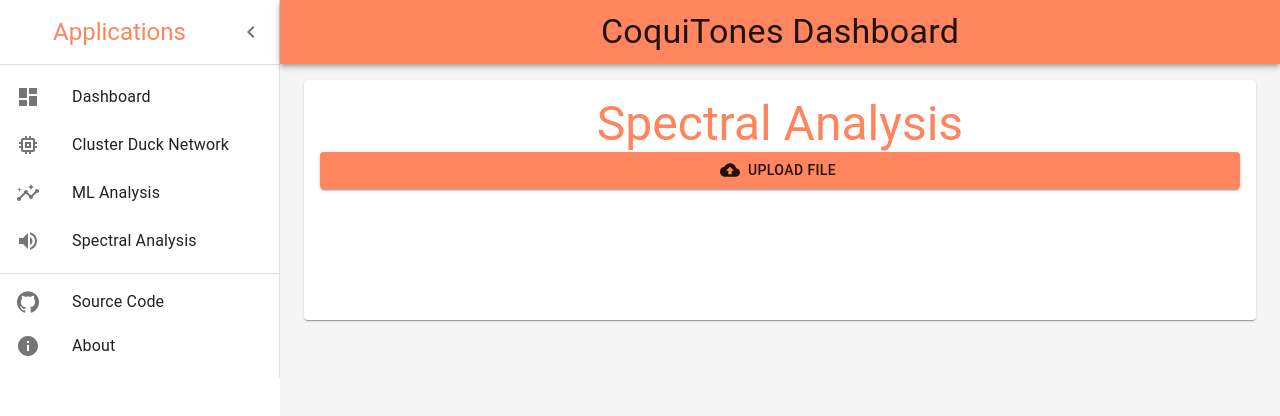
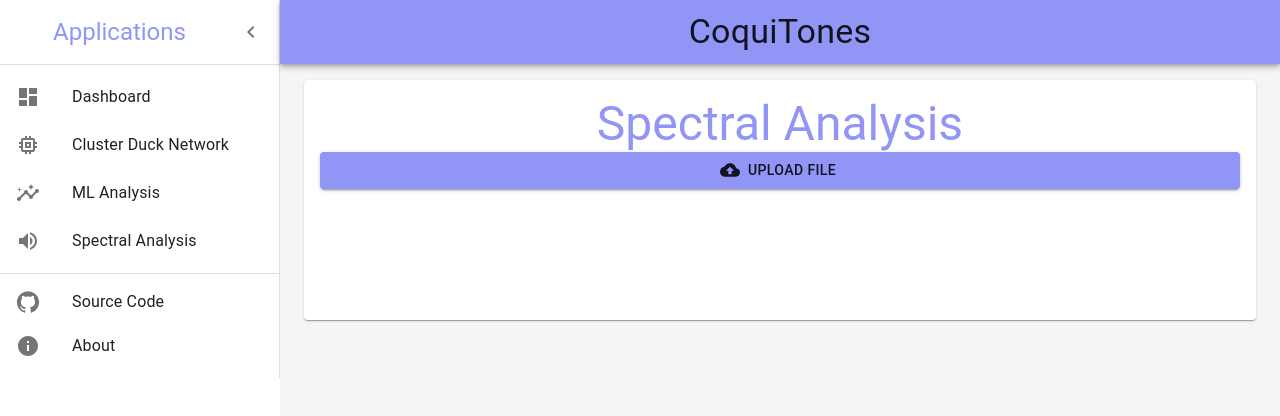
Before and after one commit to AlonsoUriarte14/CoquiTones, a React (Create React App) app in the folder Frontend/: page /SpectralAnalysis in a window 1280 px wide. Shown: the top 416 px of the page. Built offline with nearby package versions, Linux system fonts and the light colour scheme.

Commit message:
more file stuff

```diff
--- a/Frontend/src/components/shared/BarAndNav.jsx
+++ b/Frontend/src/components/shared/BarAndNav.jsx
@@ -92,7 +92,7 @@ export default function BarAndNav() {
 					sx={{ flexGrow: 1 }}
 
 				>
-					CoquiTones Dashboard
+					CoquiTones
 				</Typography>
 			</Toolbar>
 		</AppBar>
--- a/Frontend/src/components/shared/FileUpload.jsx
+++ b/Frontend/src/components/shared/FileUpload.jsx
@@ -3,7 +3,7 @@ import { styled } from '@mui/material/styles';
 import Button from '@mui/material/Button';
 import CloudUploadIcon from '@mui/icons-material/CloudUpload';
 
-export default function FileUpload() {
+export default function FileUpload({ setData }) {
 
     const [currentFile, setCurrentFile] = useState(null)
     useEffect(() => {
@@ -11,7 +11,8 @@ export default function FileUpload() {
     }, [currentFile])
 
     const handleUpload = () => {
-        console.log("File: ", currentFile)
+        setData(currentFile);
+
     }
     const VisuallyHiddenInput = styled('input')({
         clip: 'rect(0 0 0 0)',
--- a/Frontend/src/components/shared/Theme.js
+++ b/Frontend/src/components/shared/Theme.js
@@ -3,10 +3,10 @@ import { createTheme } from '@mui/material/styles';
 const theme = createTheme({
     palette: {
         primary: {
-            main: "#FE855D"
+            main: "#9195F6"
         },
         secondary: {
-            main: "#FE855D"
+            main: "#B7C9F2"
         },
     },
 });
--- a/Frontend/src/pages/SpectralAnalysis.jsx
+++ b/Frontend/src/pages/SpectralAnalysis.jsx
@@ -1,4 +1,4 @@
-import React from "react";
+import React, { useState } from "react";
 import { ThemeProvider } from '@mui/material/styles';
 import CssBaseline from '@mui/material/CssBaseline';
 import Box from '@mui/material/Box';
@@ -13,6 +13,10 @@ import BarAndNav from "../components/shared/BarAndNav";
 import theme from "../components/shared/Theme"
 import FileUpload from "../components/shared/FileUpload";
 const SpectralAnalysis = () => {
+    const [rawAudio, setRawAudio] = useState(null)
+    const [specData, setSpecData] = useState(null)
+
+
 
     return (
         <ThemeProvider theme={theme}>
@@ -45,7 +49,7 @@ const SpectralAnalysis = () => {
                                     Spectral Analysis
                                 </Typography>
 
-                                <FileUpload />
+                                <FileUpload setData={setRawAudio} />
                             </Paper >
                         </Grid>
                     </Container >
```
Also changed, not shown: 1 other file (tests, documents, lock files or other folders).
